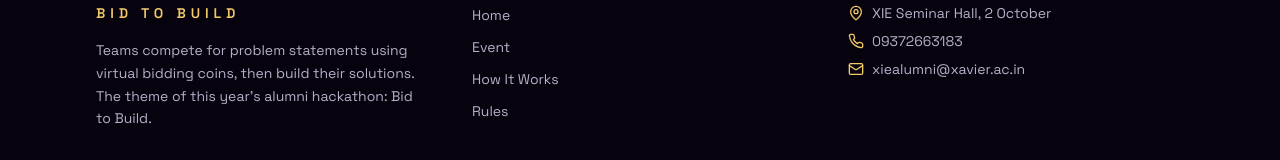
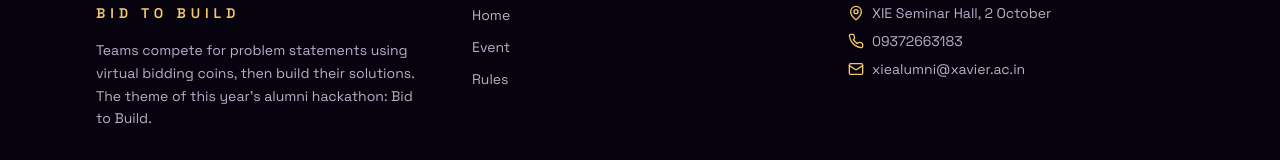
Before and after one commit to XIEAA-hackathon/demo-repository, a React (Vite) app in the folder frontend-website/: page /event in a window 1280 px wide. Shown: the part 1169-1329 px from the top of the page. Built offline with nearby package versions, Linux system fonts and the light colour scheme; no server answers.

Commit message:
better frontend

```diff
--- a/frontend-website/src/components/layout/PublicFooter.tsx
+++ b/frontend-website/src/components/layout/PublicFooter.tsx
@@ -6,7 +6,6 @@ import { smoothScrollToTop } from '../../utils/scroll'
 const footerNav = [
   { label: 'Home', to: '/' },
   { label: 'Event', to: '/event' },
-  { label: 'How It Works', to: '/event' },
   { label: 'Rules', to: '/#rules' },
 ]
 
```
